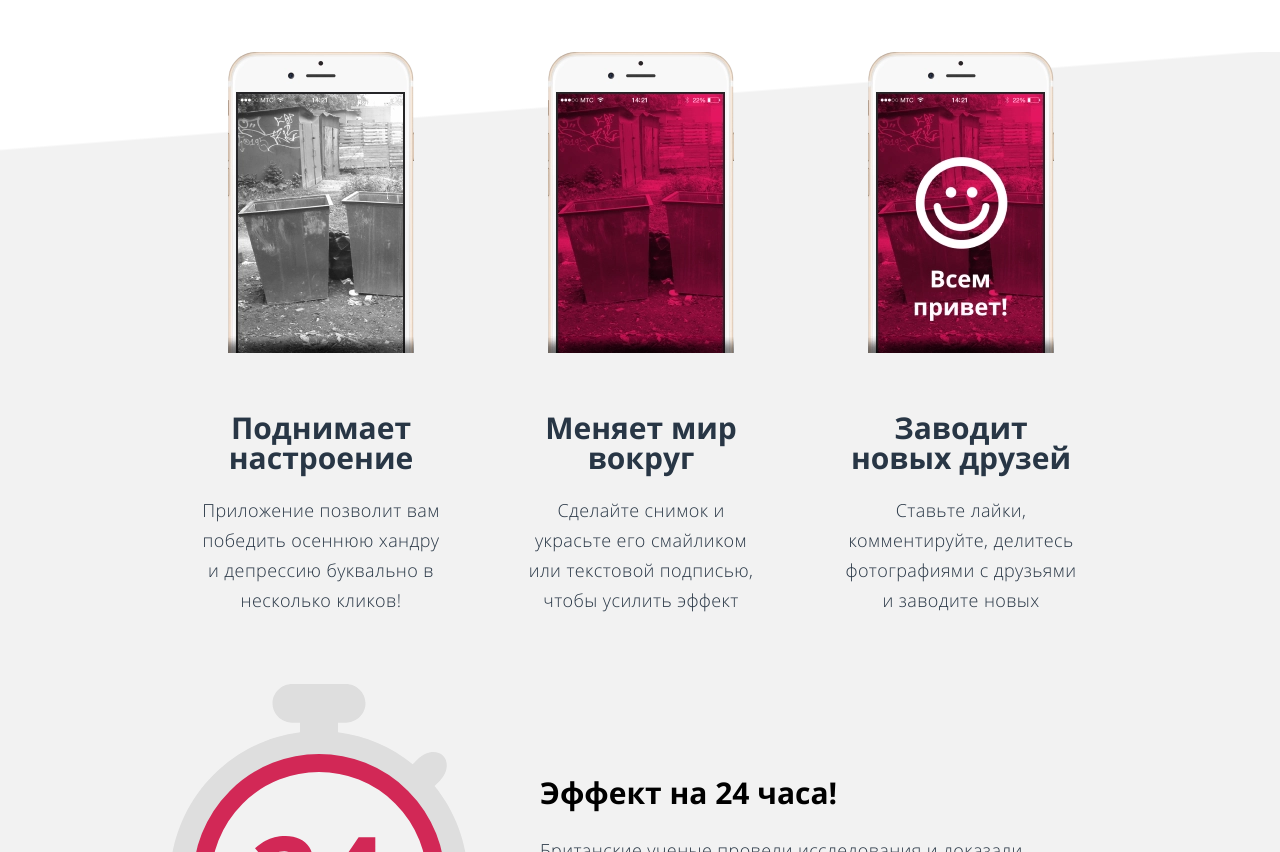
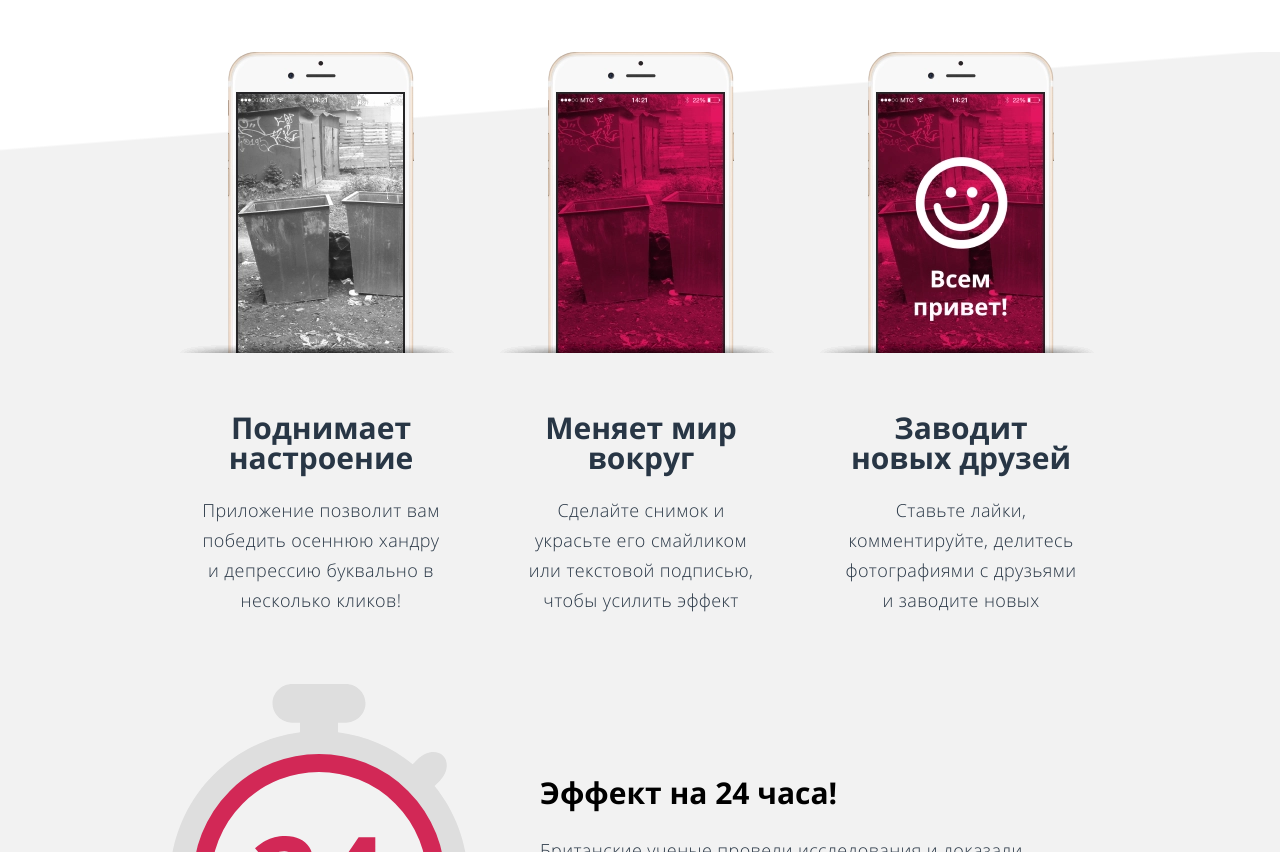
Before and after one commit to selfnutmeg/1544765-pink-21, a website: page source/index.html in a window 1280 px wide. Shown: the part 1122-1974 px from the top of the page. Drawn offline with nearby package versions, Linux system fonts and the light colour scheme; files that its build step writes are made by us from their sources.

Commit message:
Правка декоративного элемента

```diff
--- a/source/less/blocks/features.less
+++ b/source/less/blocks/features.less
@@ -134,7 +134,7 @@
     position: absolute;
     bottom: 0;
     left: -310px;
-    overflow: hidden;
+    // overflow: hidden;
   }
 
   @media (max-width: @tablet-max-width) {
@@ -144,6 +144,10 @@
 
     .features__item:last-child .features__image {
       height: 481px;
+    }
+
+    .features__image {
+      overflow: hidden;
     }
 
     .br-features {
@@ -174,16 +178,20 @@
   }
 
   .features__image {
+    width: 186px;
+    height: 301px;
     position: relative;
     left: 0;
+    // overflow: hidden;
+    // overflow-x: visible;
 
     ::after {
       content: "";
       position: absolute;
       width: 300px;
       height: 17px;
-      left: -57px;
-      bottom: -8px;
+      left: -51px;
+      bottom: -16px;
       background: linear-gradient(90deg, rgba(0, 0, 0, 0) 0%, #000000 49.8%, rgba(0, 0, 0, 0) 93.23%);
       opacity: 0.3;
       filter: blur(4px);
@@ -209,10 +217,17 @@
   }
 
   .features__title {
+    display: inline-block;
+    vertical-align: middle;
+    width: 100%;
+    margin-top: 0;
     margin-bottom: 22px;
+    padding-top: 60px;
     font-size: 30px;
     line-height: 30px;
+    background-color: @gray;
     order: 2;
+    z-index: 100;
   }
 
   .features__description {
@@ -226,10 +241,9 @@
     margin-top: 0;
   }
 
-  .features__item .features__image {
-    height: 301px;
-    overflow: hidden;
-  }
+  // .features__item .features__image {
+  //
+  // }
 
   .br-features {
     &--desktop {
```
